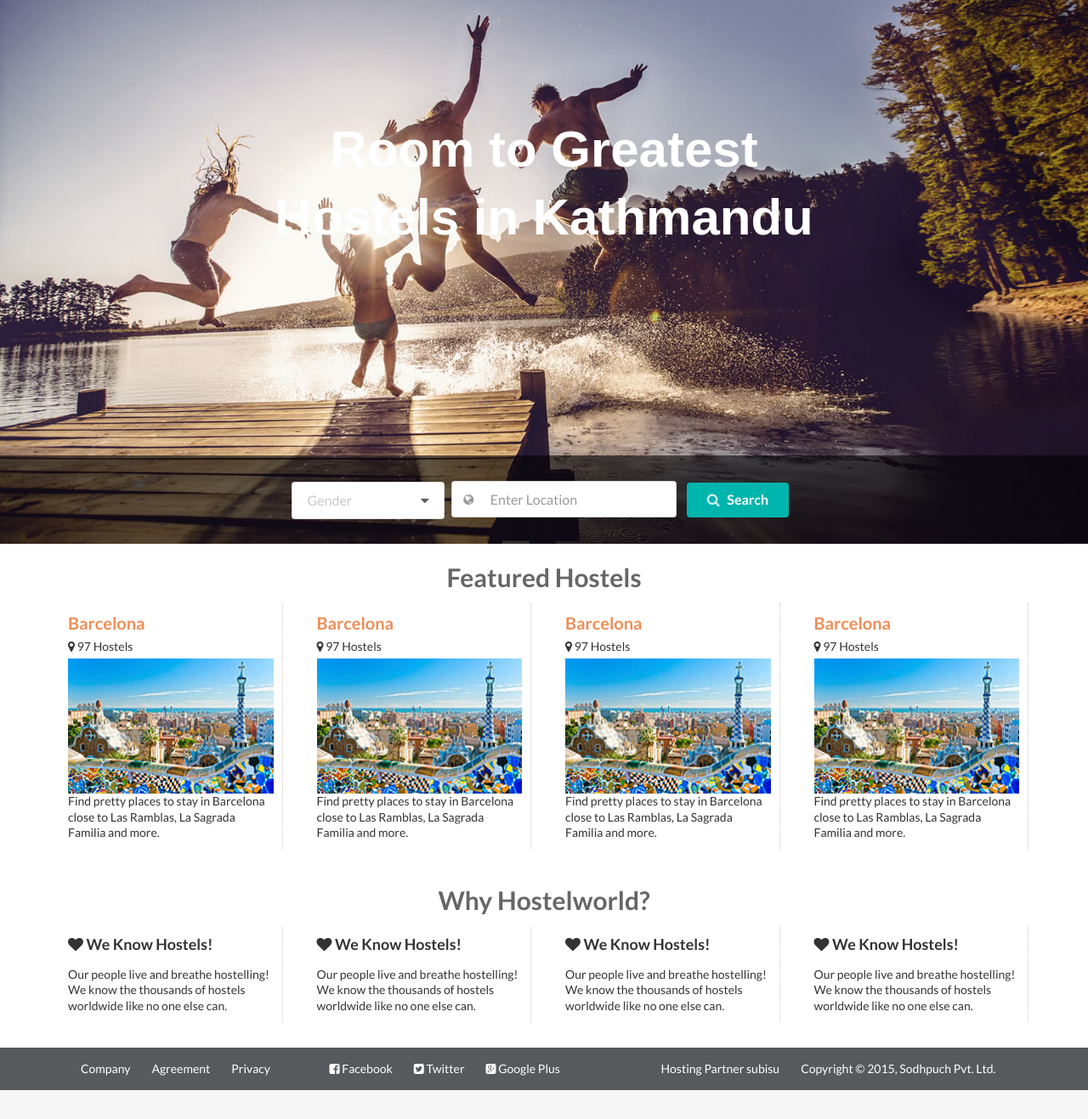
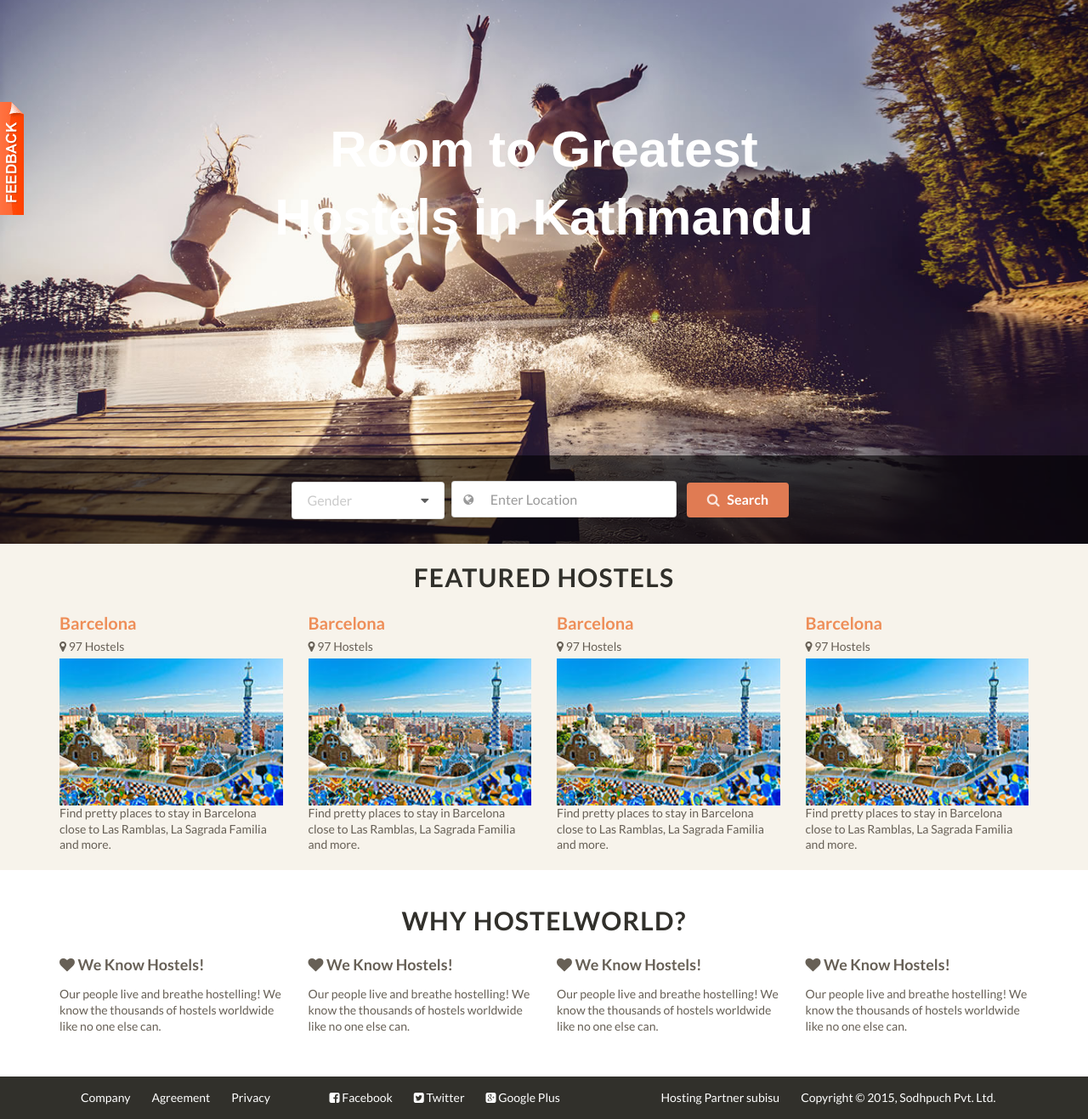
Before and after one commit to aluck19/merohostel_view, a plain HTML site: page first_page.html in a window 1280 px wide. Shown: the part 80-1397 px from the top of the page at 85% size. Before the commit the page ends 1363 px from the top, so only its background shows below. Drawn offline with Linux system fonts and the light colour scheme; files whose address does not match are found by name.

Commit message:
color combo changed

```diff
--- a/css/main.css
+++ b/css/main.css
@@ -22,7 +22,7 @@
 #header {
 }
 #content {
-	background-color: #edefed;
+	background-color: #7b756b;
 	padding-bottom: 50px; /* Height of the footer element */
 }
 #footer {
@@ -35,18 +35,20 @@
 h2.subTitle {
 	text-align: center;
 	font-size: 30px;
-	color: #666;
+	color: #31302b;
+	  letter-spacing: .04em;
+  text-transform: uppercase;
 	margin: 0;
 	padding: 10px;
 }
 }
 
 h2. {
-	color: #333 !important;
-	font-size: 26px;
-	line-height: 30px;
-	font-weight: normal;
-	margin: 0;
+color: #333 !important;
+font-size: 26px;
+line-height: 30px;
+font-weight: normal;
+margin: 0;
 }
 .address {
 	font-size: 11px;
@@ -80,6 +82,13 @@
 	padding-left: 20px;
 }
 
+#feedback a {
+	display: block;
+	position: fixed;
+	top: 200px;
+	left: -1px;
+}
+
 #mainCover {
 	background: url('../img/cover_desktop_2.jpg');
 	background-size: cover;
@@ -89,6 +98,7 @@
 #mainMenu li a {
 	font-size: 16px;
 	color: #fff;
+	line-height: 25px;
 }
 #mainMenu li a:hover {
 	text-decoration: none;
@@ -135,7 +145,7 @@
 	padding-bottom: 30px;
 }
 #mainSection {
-	background: #fff;
+	background: #f7f3eb;
 	padding-top: 10px;
 }
 #featuredHostel {
@@ -143,8 +153,8 @@
 	padding: 30px 0px;
 }
 .subSection {
-	padding: 10px;
-	border-right: 1px dotted #ccc;
+  padding: 10px 0px 20px 0px;
+  color: #676056;
 }
 .subSection h2 {
 	margin-bottom: 5px;
@@ -157,7 +167,7 @@
 	margin-top: 5px;
 }
 #mainFooter {
-	background: #565a5c;
+	background: #31302b;
 	color: #fff;
 }
 #mainFooter ul li {
@@ -167,7 +177,7 @@
 	margin-left: 25px;
 }
 div#fixedSearch {
-	background: url('../img/cover_desktop_2.jpg');
+	background: #ef672f;
 	padding: 15px;
 	text-align: center;
 	width: 100%;
--- a/first_page.html
+++ b/first_page.html
@@ -102,7 +102,7 @@
 								</div><!-- location -->
 
 								<a href="second_page.html">
-								<div class="ui submit button teal" style="
+								<div class="ui submit button orange" style="
 								font-size: 16px;
 								margin-left: 10px;
 								">
@@ -116,6 +116,9 @@
 			</div>
 
 			<div id="content">
+
+				<div id="feedback"><a href"#"><img src="img/feedback.png" /></a></div>
+
 				<div id="mainSection">
 					<div class="container">
 						<div class="row">
```
Also changed, not shown: second_page.html (+11 -7 lines), third_page.html (+7 -4 lines), img/feedback.png (added), img/mero-hostel-logo.png, img/motel-clipart-hotel-motel-sleeping-accomodation-clip-art-orange-hi.png (added), 1 other file.
